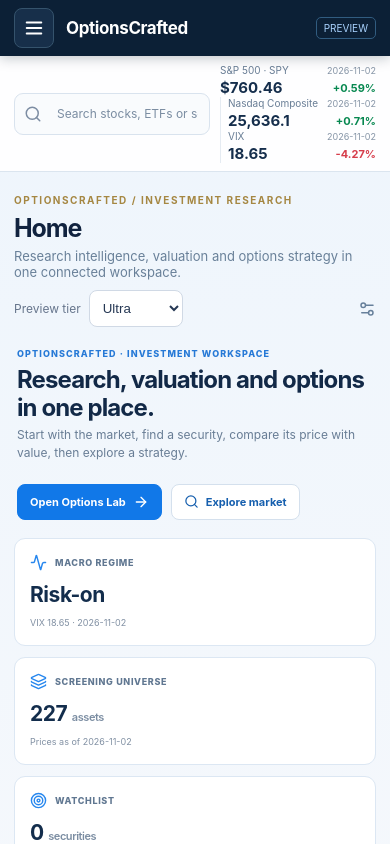
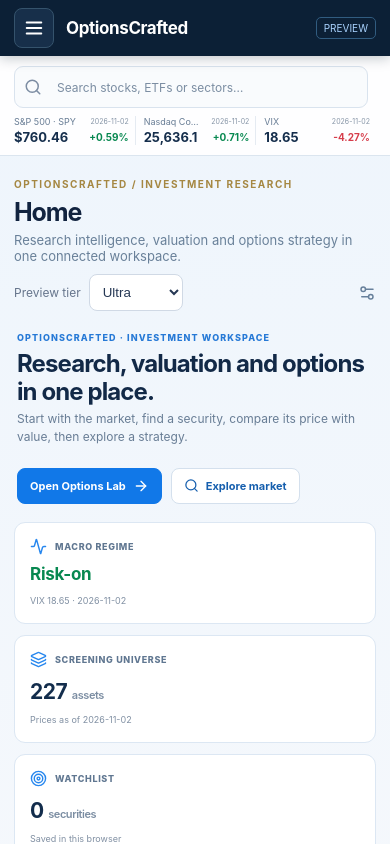
Before and after one commit to piergiorgiorocchini-maker/optioncrafted-tools-demo, a React (Vite) app in the folder platform-app/: page / in a window 390 px wide. Shown: the top 844 px of the page. Built offline with nearby package versions, Linux system fonts and the light colour scheme.

Commit message:
Style a compact header market tape

```diff
--- a/platform-app/src/styles.css
+++ b/platform-app/src/styles.css
@@ -117,3 +117,24 @@ html,body,#root{min-width:320px;max-width:100%}body{overflow-x:hidden}main,.dash
 .nav-sublink.active{color:#e7f5ff;background:#1b4a70;box-shadow:inset 2px 0 #4aabff;font-weight:800}
 @media(max-width:900px){.sidebar nav{display:grid}.sidebar nav .nav-parent>.navlink{white-space:normal}.sidebar .nav-submenu{display:grid}}
 @media(max-width:700px){.sidebar.mobile-open nav{display:grid!important}.sidebar.mobile-open .nav-entry{display:block!important}.sidebar.mobile-open .nav-submenu{display:grid!important}.sidebar.mobile-open .nav-parent{display:flex!important}}
+
+/* Shared search and compact market indicators in the application header */
+.terminal-search-wrap{flex:0 1 44%;width:auto;max-width:680px;min-width:190px}
+.terminal-market-tape{display:grid;grid-template-columns:repeat(3,minmax(0,1fr));align-items:center;flex:1 1 auto;min-width:365px;gap:0}
+.terminal-market-tape .home-market-quote{border-left:1px solid #e5ebf2;padding-left:12px;padding-right:8px}
+.terminal-market-tape .home-market-quote:first-child{border-left:0;padding-left:0}
+.terminal-market-tape .home-market-quote span{font-size:9px;white-space:nowrap;overflow:hidden;text-overflow:ellipsis}
+.terminal-market-tape .home-market-quote strong{font-size:13px}
+.terminal-market-tape .home-market-quote small{font-size:8px}
+.terminal-market-tape .home-market-quote b{font-size:10px}
+.terminal-meta{flex:none}
+.home-regime-value{margin:9px 0 5px!important;font-size:17px!important;letter-spacing:-.25px!important;color:#078850!important}
+@media(max-width:1180px){.terminal-search-wrap{flex-basis:35%}.terminal-market-tape{min-width:330px}.terminal-meta{gap:9px}}
+@media(max-width:700px){
+ .terminal-topbar{display:grid;grid-template-columns:minmax(0,1fr) auto;grid-template-areas:"search meta" "markets markets";height:auto;min-height:56px;padding:10px 14px!important;margin:0 -14px!important;gap:8px}
+ .terminal-search-wrap{grid-area:search;flex:1 1 auto;width:100%;min-width:0;max-width:none}
+ .terminal-market-tape{grid-area:markets;grid-template-columns:repeat(3,minmax(120px,1fr));min-width:0;width:100%;overflow-x:auto}
+ .terminal-meta{grid-area:meta;gap:8px}
+ .terminal-market-tape .home-market-quote{padding-left:8px;padding-right:6px}
+ .terminal-market-tape .home-market-quote small{font-size:7px}
+}
```
